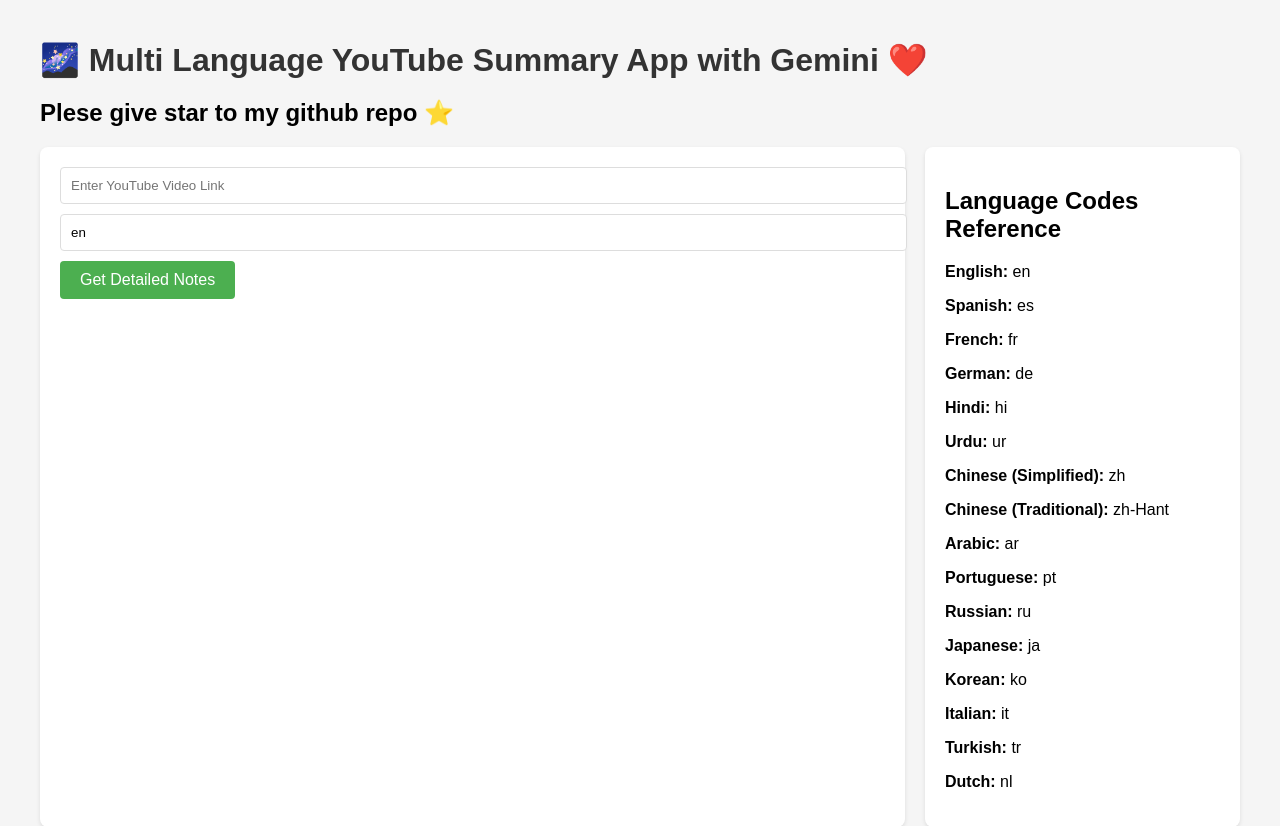
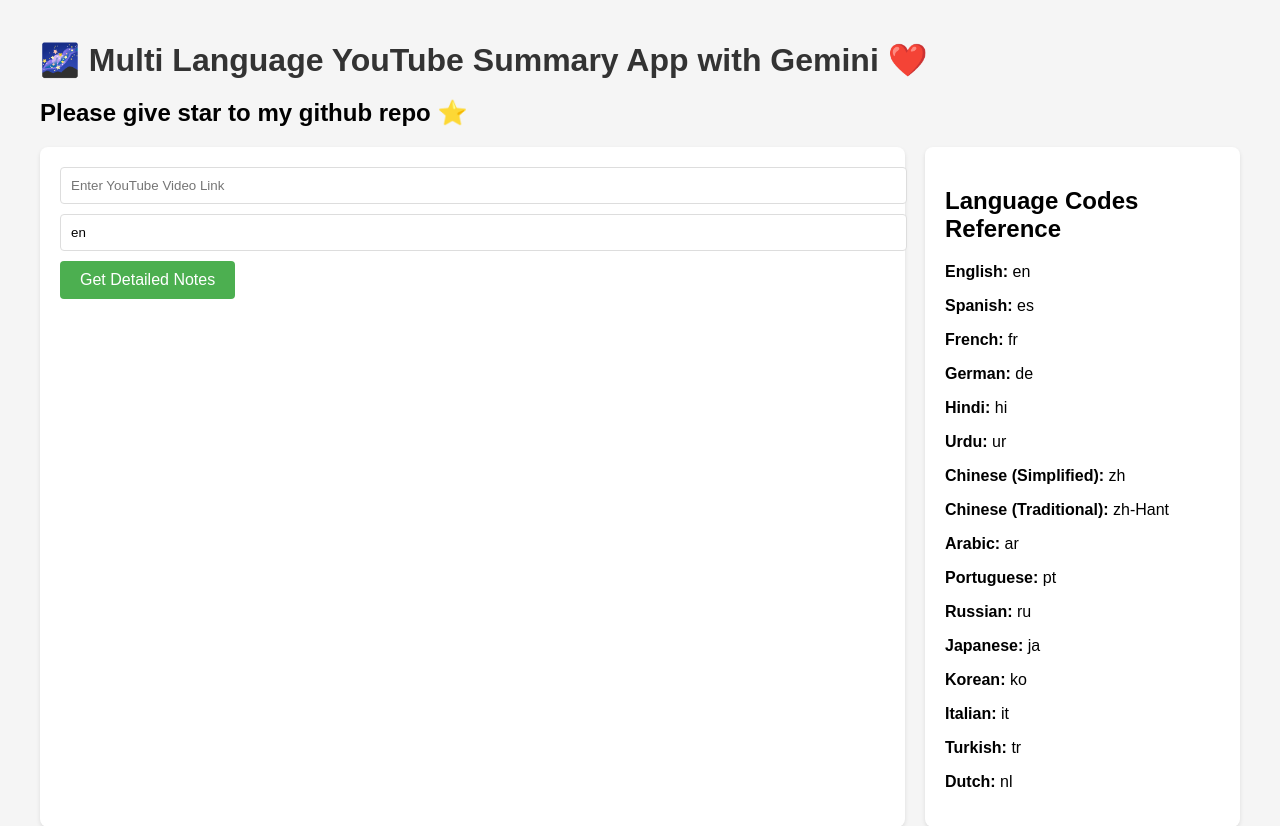
Before and after one commit to Shizoqua/YouTube-Summarizer-Gemini, a FastAPI app: page / in a window 1280 px wide. Shown: the top 826 px of the page. Run offline with FastAPI, Linux system fonts and the light colour scheme; some libraries are stand-ins or nearby versions.

Commit message:
Update index.html

```diff
--- a/templates/index.html
+++ b/templates/index.html
@@ -8,7 +8,7 @@
 </head>
 <body>
     <h1>🌌 Multi Language YouTube Summary App with Gemini ❤️</h1>
-    <h2>Plese give star to my github repo ⭐</h2>
+    <h2>Please give star to my github repo ⭐</h2>
     <div class="container">
         <div class="main-content">
             <input type="text" id="youtube_url" placeholder="Enter YouTube Video Link">
```
